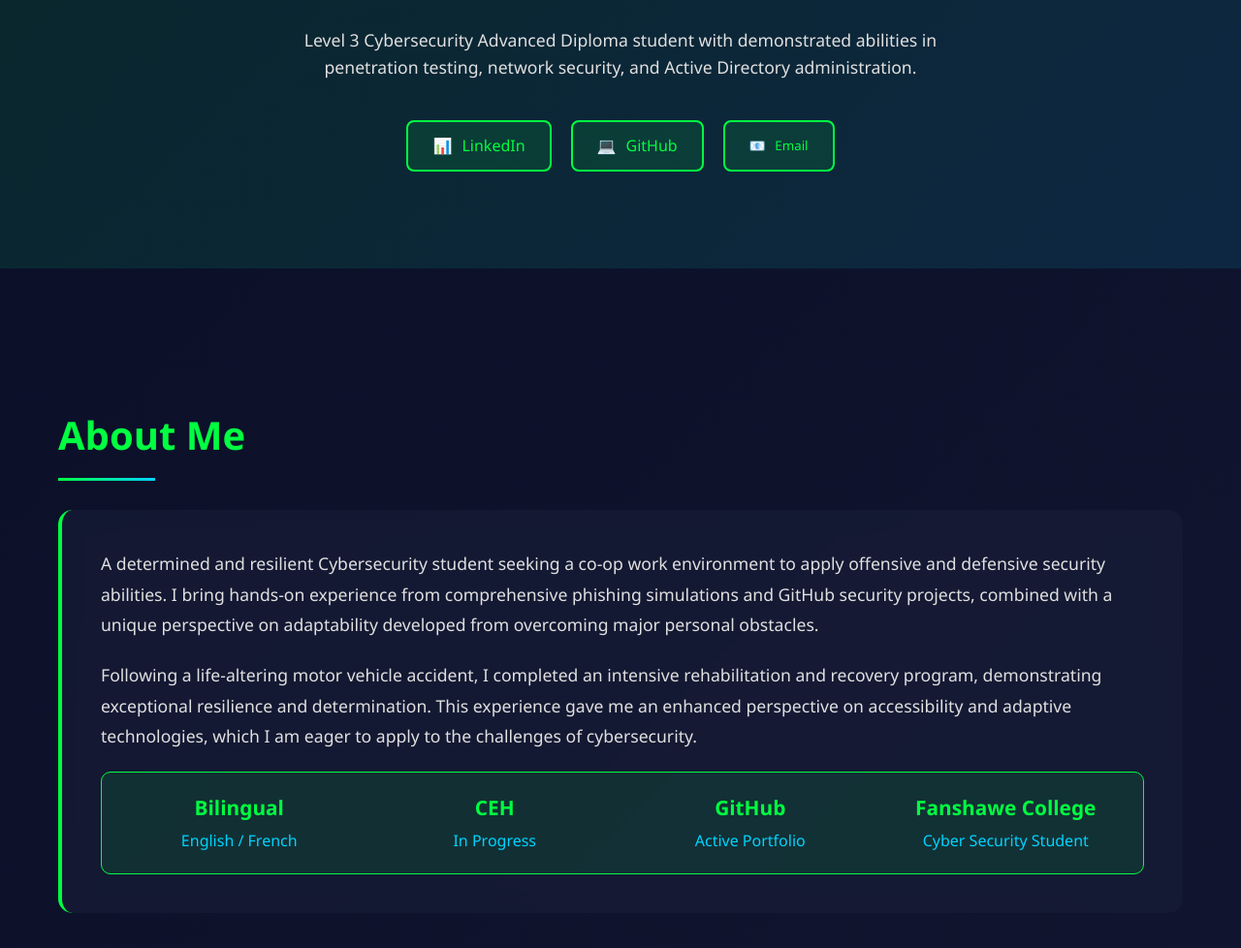
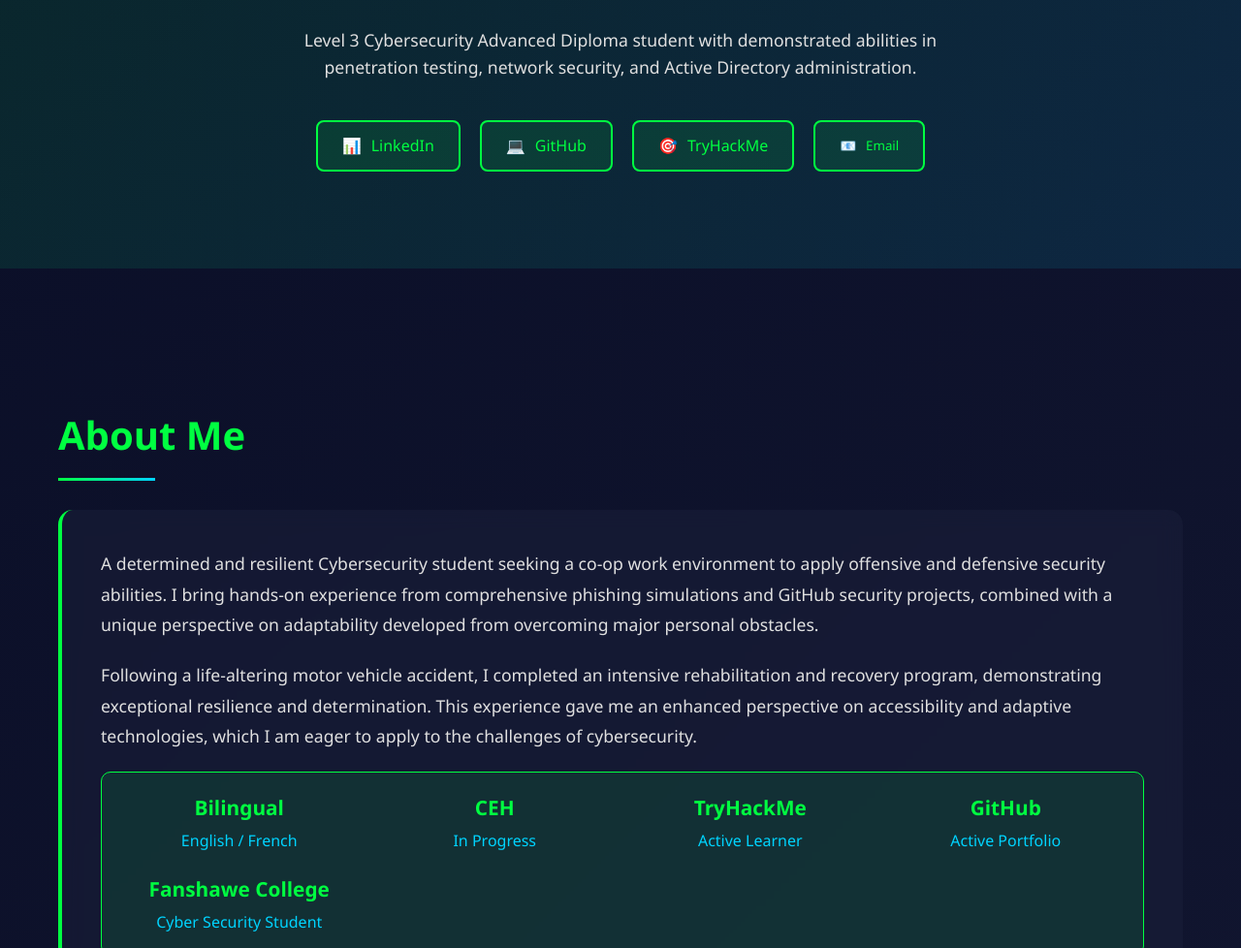
Before and after one commit to cyberguy123josh/Josh.Laur, a plain HTML site: page index.html in a window 1280 px wide. Shown: the part 308-1286 px from the top of the page at 97% size. Drawn offline with Linux system fonts and the light colour scheme.

Commit message:
index.html

```diff
--- a/index.html
+++ b/index.html
@@ -610,6 +610,9 @@
             <a href="https://github.com/OnWh3lls" class="contact-btn" target="_blank">
                 <span>💻</span> GitHub
             </a>
+            <a href="https://tryhackme.com/p/joshualaur14" class="contact-btn" target="_blank">
+                <span>🎯</span> TryHackMe
+            </a>
             <button class="contact-btn" onclick="openEmailModal()">
                 <span>📧</span> Email
             </button>
@@ -632,6 +635,10 @@
                     <div class="highlight-item">
                         <strong>CEH</strong>
                         <span>In Progress</span>
+                    </div>
+                    <div class="highlight-item">
+                        <strong>TryHackMe</strong>
+                        <span>Active Learner</span>
                     </div>
                     <div class="highlight-item">
                         <strong>GitHub</strong>
@@ -831,6 +838,7 @@
         <div class="footer-links">
             <a href="https://www.linkedin.com/in/josh-laur-276a14207" target="_blank">LinkedIn</a>
             <a href="https://github.com/OnWh3lls" target="_blank">GitHub</a>
+            <a href="https://tryhackme.com/p/joshualaur14" target="_blank">TryHackMe</a>
         </div>
     </footer>
 
```
